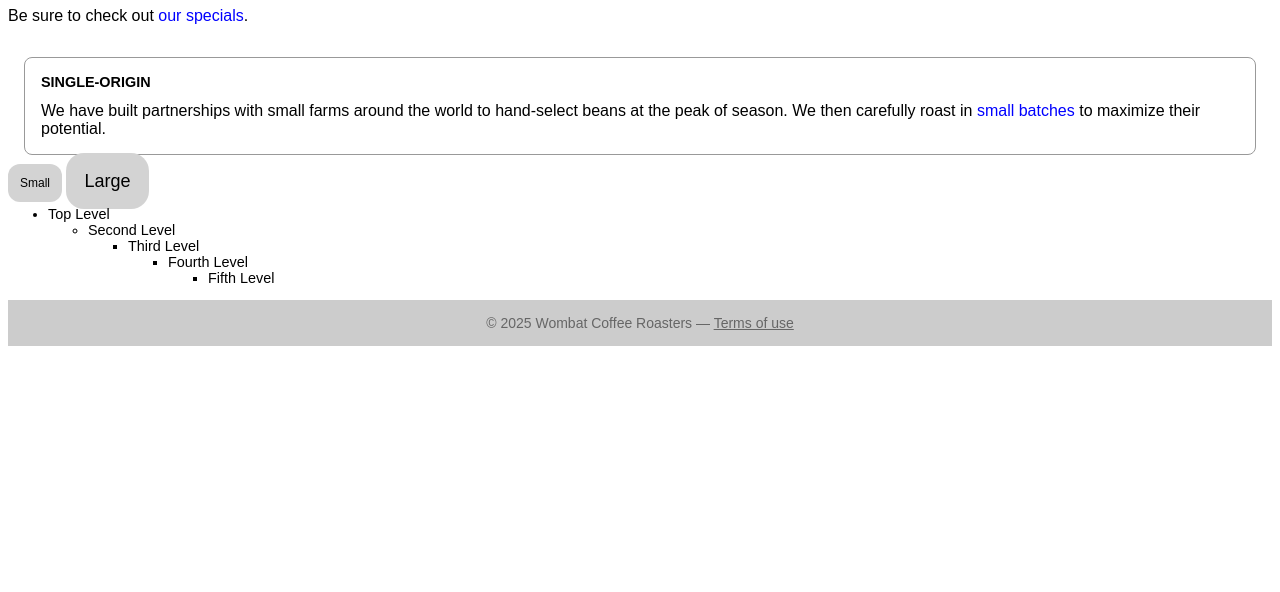
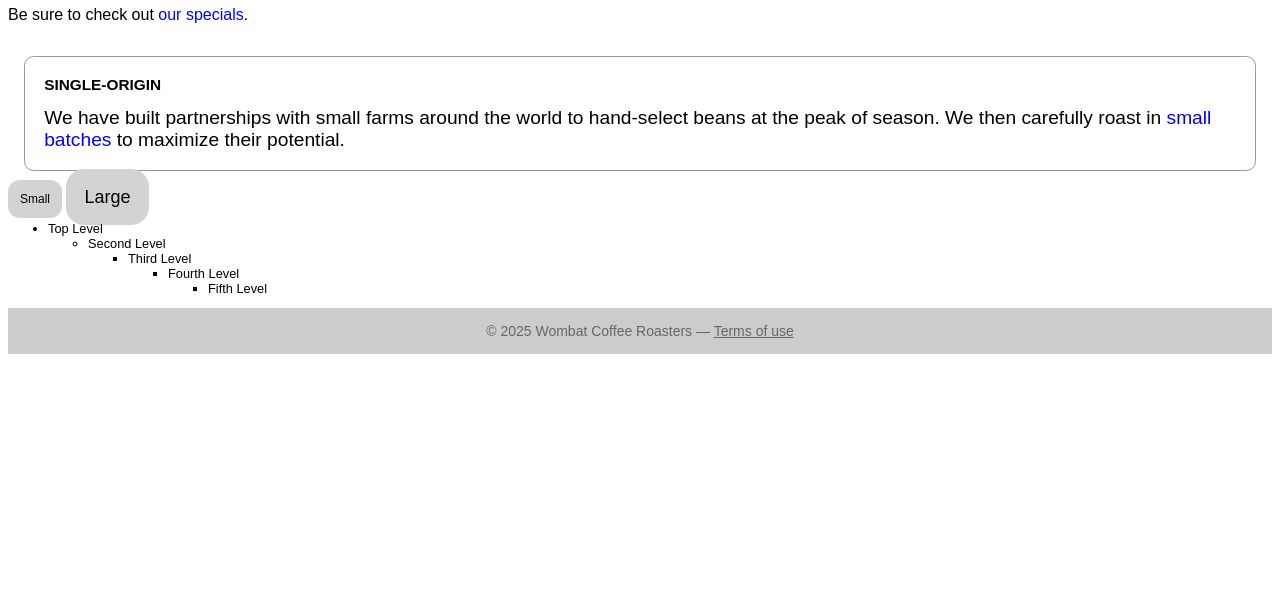
Before and after one commit to guitarzandy009/wombat-coffee-roasters, a plain HTML site: page index.html in a window 1280 px wide. Shown: the part 208-800 px from the top of the page. Drawn offline with Linux system fonts and the light colour scheme.

Commit message:
ems and rems

```diff
--- a/index.html
+++ b/index.html
@@ -1,10 +1,10 @@
 <!DOCTYPE html>
 <html lang="en">
   <head>
-    <meta charset="UTF-8">
-    <meta name="viewport" content="width=device-width, initial-scale=1.0">
+    <meta charset="UTF-8" />
+    <meta name="viewport" content="width=device-width, initial-scale=1.0" />
     <title>Wombat Coffee Roasters</title>
-    <link rel="stylesheet" href="styles.css">
+    <link rel="stylesheet" href="styles.css" />
   </head>
   <body>
     We Love Coffee
@@ -26,26 +26,30 @@
         <a href="/specials" class="featured">our specials</a>.
       </p>
       <div class="padded">
-            <div class="panel">
+        <div class="panel large">
           <h2>Single-origin</h2>
-                <div class="panel-body">We have built partnerships with small farms around the world to hand-select beans at the peak of season.
-                    We then carefully roast in <a href="/batch-size">small batches</a> to maximize their potential.
-                </div>
-
+          <div class="panel-body">
+            We have built partnerships with small farms around the world to
+            hand-select beans at the peak of season. We then carefully roast in
+            <a href="/batch-size">small batches</a> to maximize their potential.
           </div>
         </div>
-
+      </div>
     </main>
     <span class="box box-small">Small</span>
     <span class="box box-large">Large</span>
     <ul>
-        <li>Top Level
+      <li>
+        Top Level
         <ul>
-                <li>Second Level
+          <li>
+            Second Level
             <ul>
-                        <li>Third Level
+              <li>
+                Third Level
                 <ul>
-                                <li>Fourth Level
+                  <li>
+                    Fourth Level
                     <ul>
                       <li>Fifth Level</li>
                     </ul>
--- a/styles.css
+++ b/styles.css
@@ -1,5 +1,5 @@
 :root {
-    font-size: 1.125em;
+  font-size: 0.75em;
 }
 
 body {
@@ -8,7 +8,7 @@ body {
 }
 
 ul {
-    font-size: .8rem;
+  font-size: 0.8rem;
 }
 
 ul ul {
@@ -78,6 +78,7 @@ a:active {
 }
 
 .panel {
+  font-size: 1rem;
   padding: 1em;
   border-radius: 0.5em;
   border: 1px solid #999;
@@ -85,9 +86,13 @@ a:active {
 
 .panel > h2 {
   margin-top: 0;
-    font-size: 0.8rem;
+  font-size: 0.8em;
   font-weight: bold;
   text-transform: uppercase;
+}
+
+.panel.large {
+  font-size: 1.2rem;
 }
 
 .box {
@@ -116,3 +121,17 @@ a:active {
   color: inherit;
   text-decoration: underline;
 }
+
+@media (min-width: 800px) {
+  :root {
+    font-size: 0.875em;
+    /* background-color: beige; */
+  }
+}
+
+@media (min-width: 1200px) {
+  :root {
+    font-size: 1em;
+    /* background-color: lightblue; */
+  }
+}
```
Lines whose indentation alone changed are shown as unchanged.
